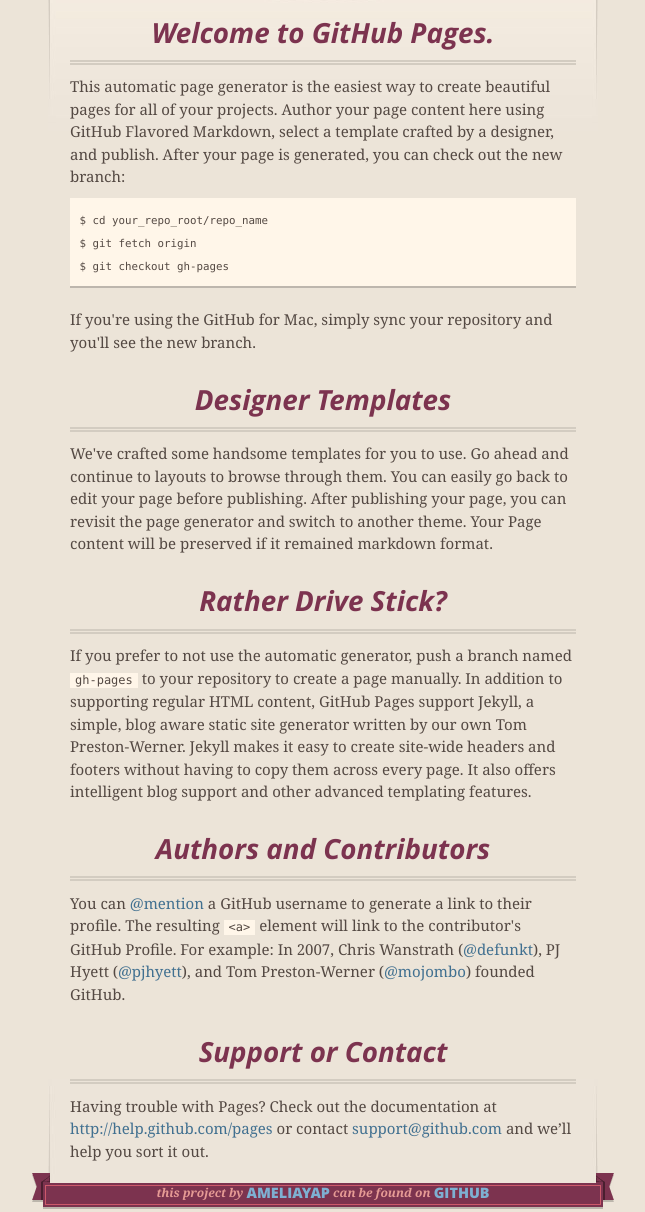
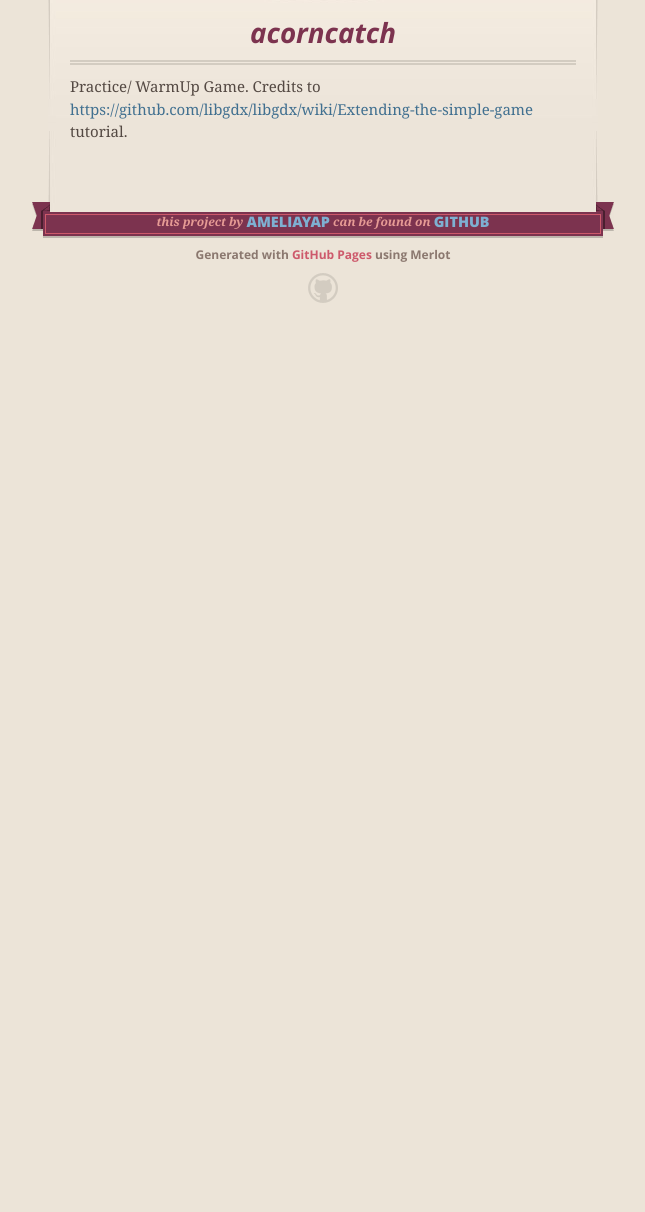
Before and after one commit to peanutgallery/acorncatch, a plain HTML site: page index.html in a window 1280 px wide. Shown: the part 195-1407 px from the top of the page, without its empty margins (317-962 px from the left). After the commit the page ends 800 px from the top, so only its background shows below. Drawn offline with nearby package versions, Linux system fonts and the light colour scheme.

```diff
--- a/index.html
+++ b/index.html
@@ -46,37 +46,10 @@
 
 
       <section id="main_content">
-        <h3>
-<a name="welcome-to-github-pages" class="anchor" href="#welcome-to-github-pages"><span class="octicon octicon-link"></span></a>Welcome to GitHub Pages.</h3>
+        <h1>
+<a name="acorncatch" class="anchor" href="#acorncatch"><span class="octicon octicon-link"></span></a>acorncatch</h1>
 
-<p>This automatic page generator is the easiest way to create beautiful pages for all of your projects. Author your page content here using GitHub Flavored Markdown, select a template crafted by a designer, and publish. After your page is generated, you can check out the new branch:</p>
-
-<pre><code>$ cd your_repo_root/repo_name
-$ git fetch origin
-$ git checkout gh-pages
-</code></pre>
-
-<p>If you're using the GitHub for Mac, simply sync your repository and you'll see the new branch.</p>
-
-<h3>
-<a name="designer-templates" class="anchor" href="#designer-templates"><span class="octicon octicon-link"></span></a>Designer Templates</h3>
-
-<p>We've crafted some handsome templates for you to use. Go ahead and continue to layouts to browse through them. You can easily go back to edit your page before publishing. After publishing your page, you can revisit the page generator and switch to another theme. Your Page content will be preserved if it remained markdown format.</p>
-
-<h3>
-<a name="rather-drive-stick" class="anchor" href="#rather-drive-stick"><span class="octicon octicon-link"></span></a>Rather Drive Stick?</h3>
-
-<p>If you prefer to not use the automatic generator, push a branch named <code>gh-pages</code> to your repository to create a page manually. In addition to supporting regular HTML content, GitHub Pages support Jekyll, a simple, blog aware static site generator written by our own Tom Preston-Werner. Jekyll makes it easy to create site-wide headers and footers without having to copy them across every page. It also offers intelligent blog support and other advanced templating features.</p>
-
-<h3>
-<a name="authors-and-contributors" class="anchor" href="#authors-and-contributors"><span class="octicon octicon-link"></span></a>Authors and Contributors</h3>
-
-<p>You can <a href="https://github.com/blog/821" class="user-mention">@mention</a> a GitHub username to generate a link to their profile. The resulting <code>&lt;a&gt;</code> element will link to the contributor's GitHub Profile. For example: In 2007, Chris Wanstrath (<a href="https://github.com/defunkt" class="user-mention">@defunkt</a>), PJ Hyett (<a href="https://github.com/pjhyett" class="user-mention">@pjhyett</a>), and Tom Preston-Werner (<a href="https://github.com/mojombo" class="user-mention">@mojombo</a>) founded GitHub.</p>
-
-<h3>
-<a name="support-or-contact" class="anchor" href="#support-or-contact"><span class="octicon octicon-link"></span></a>Support or Contact</h3>
-
-<p>Having trouble with Pages? Check out the documentation at <a href="http://help.github.com/pages">http://help.github.com/pages</a> or contact <a href="mailto:support@github.com">support@github.com</a> and we’ll help you sort it out.</p>
+<p>Practice/ WarmUp Game. Credits to <a href="https://github.com/libgdx/libgdx/wiki/Extending-the-simple-game">https://github.com/libgdx/libgdx/wiki/Extending-the-simple-game</a> tutorial. </p>
       </section>
 
       <footer>
```
Also changed, not shown: params.json (+1 -1 lines).
